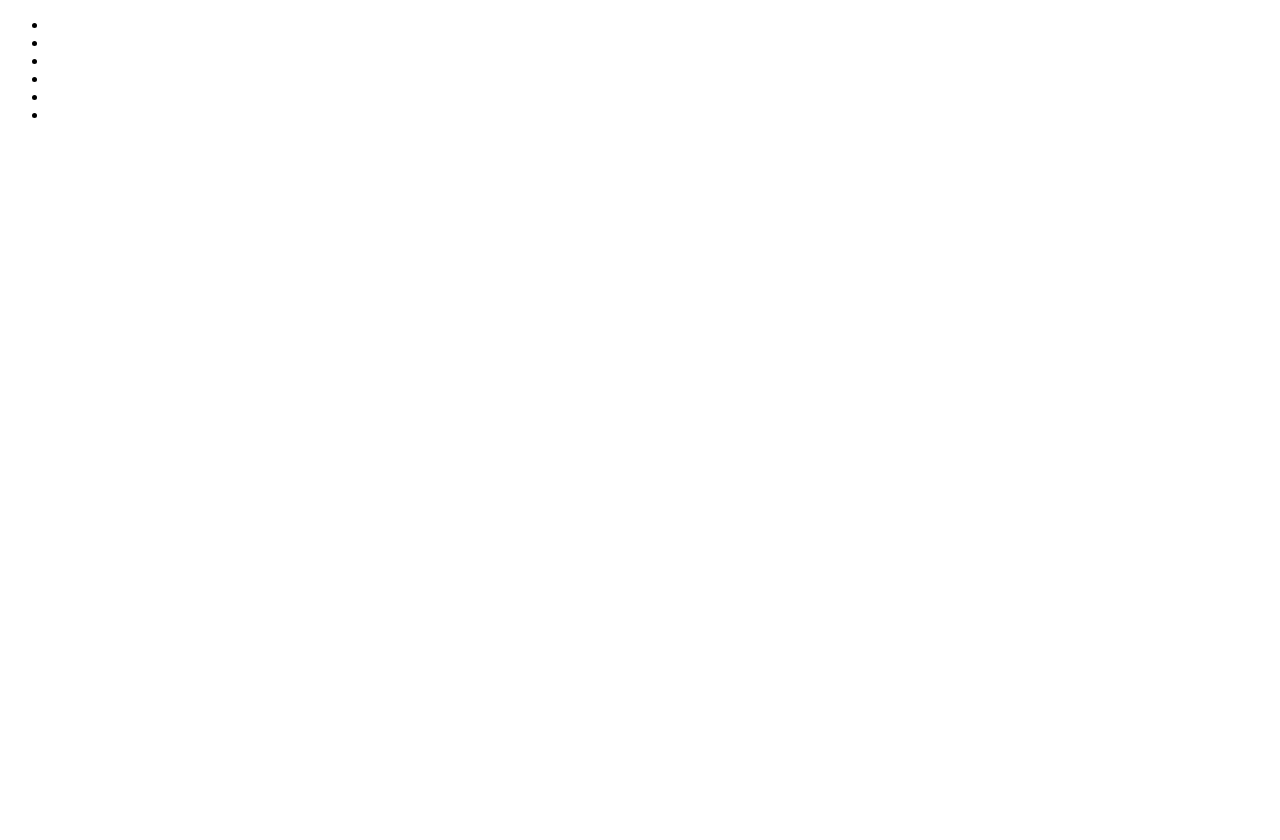
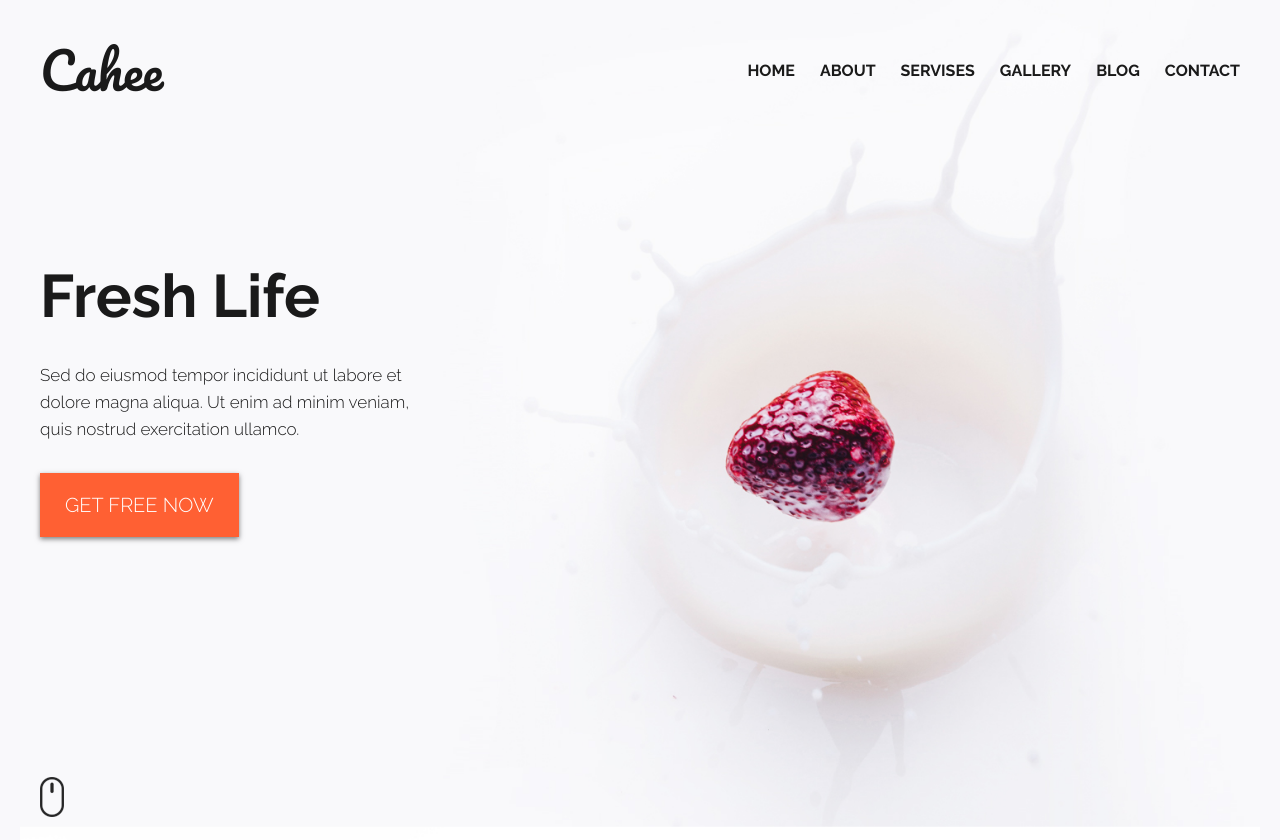
Before and after one commit to DEN1111777/20.Cahee, a plain HTML site: page index.html in a window 1280 px wide. Before the commit the page ends 800 px from the top, so only its background shows below. Drawn offline with Linux system fonts and the light colour scheme.

Commit message:
Header markup

```diff
--- a/css/style.css
+++ b/css/style.css
@@ -0,0 +1,102 @@
+body {
+	font-family: 'Raleway', Arial, sans-serif;
+	font-size: 17px;
+	font-weight: 300;
+	line-height: 1.2;
+	color: rgb(26, 26, 26);
+}
+
+.uppercase {
+	text-transform: uppercase;
+}
+
+.header {
+	background-color: #f9f8fb;
+}
+
+.container {
+	position: relative;
+	margin-left: auto;
+	margin-right: auto;
+	padding-left: 20px;
+	padding-right: 20px;
+	padding-top: 40px;
+	max-width: 1200px;
+	min-height: 100vh;
+	background-image: url(../img/Hero-img.jpg);
+	/*background-position: bottom 0px right -100px;*/
+	background-repeat: no-repeat;
+	background-size: cover;
+}
+
+.hero__head {
+	display: -webkit-flex;
+	display: -moz-flex;
+	display: -ms-flex;
+	display: -o-flex;
+	display: flex;
+	justify-content: space-between;
+}
+
+.logo__text {
+	font-family: 'Pacifico', 'Comic Sans MS', cursive;
+	font-size: 50px;
+	margin: 0;
+}
+
+.nav__list {
+	display: -webkit-flex;
+	display: -moz-flex;
+	display: -ms-flex;
+	display: -o-flex;
+	display: flex;
+	list-style: none;
+}
+
+.nav__list--item {
+	margin-right: 25px;
+	border-top: solid 3px transparent;
+}
+
+.nav__list--link {
+	font-size: 16px;
+	font-weight: bold;
+	text-decoration: none;
+	color: rgb(26, 26, 26);
+}
+
+.nav__list--item:last-child {
+	margin-right: 0px;
+}
+
+.nav__list--item:hover {
+	border-top: solid 3px #ff6033;
+}
+
+.hero__content {
+	margin-top: 20vh;
+	margin-bottom: 30vh;
+	width: 370px;
+}
+
+.hero__content--title {
+	margin: 0 0 30px 0;
+	font-size: 60px;
+}
+
+.hero__content--text {
+	margin: 0 0 30px 0;
+	font-size: 17px;
+	line-height: 1.588;
+}
+
+.hero__content--btn {
+	display: inline-block;
+	box-sizing: border-box;
+	padding: 20px 25px;
+	background-color: rgb(255, 96, 51);
+	box-shadow: 0px 2px 5px 0px rgba(0, 0, 0, 0.5);
+	text-decoration: none;
+	font-size: 20px;
+	color: rgb(255, 255, 255);
+}
--- a/index.html
+++ b/index.html
@@ -3,35 +3,39 @@
 <head>
 	<meta charset="UTF-8">
 	<title>Cahee</title>
+	<link rel="stylesheet" href="css/normalize.css">
+	<link href="https://fonts.googleapis.com/css?family=Pacifico|Raleway:300,400,700,900" rel="stylesheet">
+	<link rel="stylesheet" href="css/style.css">
 </head>
 <body>
 	<header class="header">
 		<div class="container  hero">
 			<div class="hero__head">
 				<div class="logo">
-
+					<p  class="logo__text">Cahee</p>
 				</div>
 				<div class="nav">
 					<ul class="nav__list">
-						<li class="nav__list--item"></li>
-						<li class="nav__list--item"></li>
-						<li class="nav__list--item"></li>
-						<li class="nav__list--item"></li>
-						<li class="nav__list--item"></li>
-						<li class="nav__list--item"></li>
+						<li class="nav__list--item  uppercase"><a class="nav__list--link" href="#">Home</a></li>
+						<li class="nav__list--item  uppercase"><a class="nav__list--link" href="#">About</a></li>
+						<li class="nav__list--item  uppercase"><a class="nav__list--link" href="#">Servises</a></li>
+						<li class="nav__list--item  uppercase"><a class="nav__list--link" href="#">Gallery</a></li>
+						<li class="nav__list--item  uppercase"><a class="nav__list--link" href="#">Blog</a></li>
+						<li class="nav__list--item  uppercase"><a class="nav__list--link" href="#">Contact</a></li>
 					</ul>
 				</div>
 			</div>
 			<div class="hero__content">
-				<h2 class="hero__content--title"></h2>
-				<p class="hero__content--text"></p>
-				<a href="#" class="hero__content--btn"></a>
+				<h2 class="hero__content--title">Fresh Life</h2>
+				<p class="hero__content--text">Sed do eiusmod tempor incididunt ut labore et dolore magna aliqua. Ut enim ad minim veniam, quis nostrud exercitation ullamco.</p>
+				<a href="#" class="hero__content--btn  uppercase">GET FREE NOW</a>
 			</div>
 			<a href="#" class="hero__scroll">
-
+				<img src="img/scroll.png" alt="scroll">
 			</a>
 		</div>
 	</header>
 
+	<script>document.write('<script src="http://' + (location.host || 'localhost').split(':')[0] + ':35729/livereload.js?snipver=1"></' + 'script>')</script>
 </body>
 </html>
```
Also changed, not shown: img/scroll.png (added), psd/img.png (deleted).
